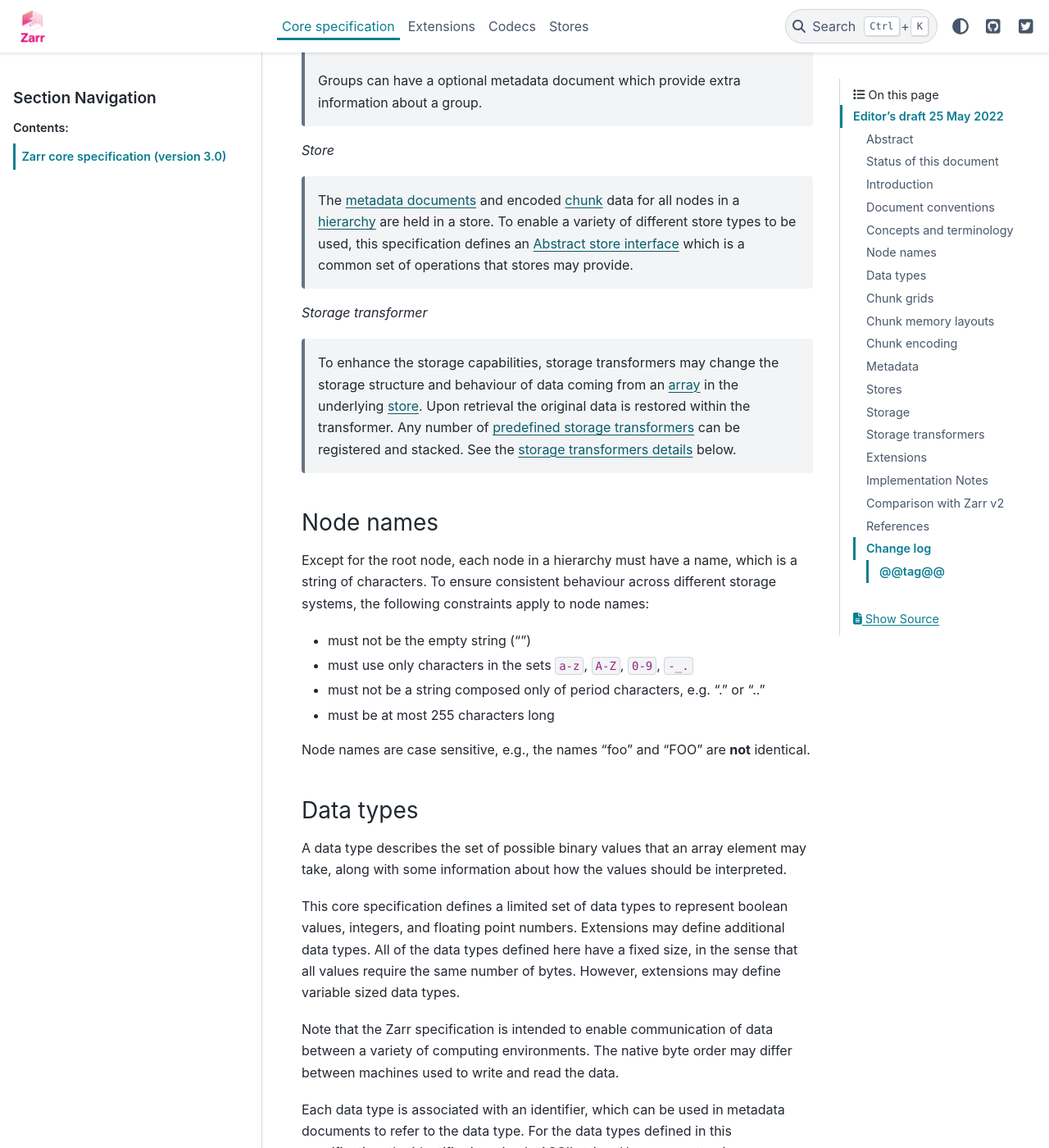
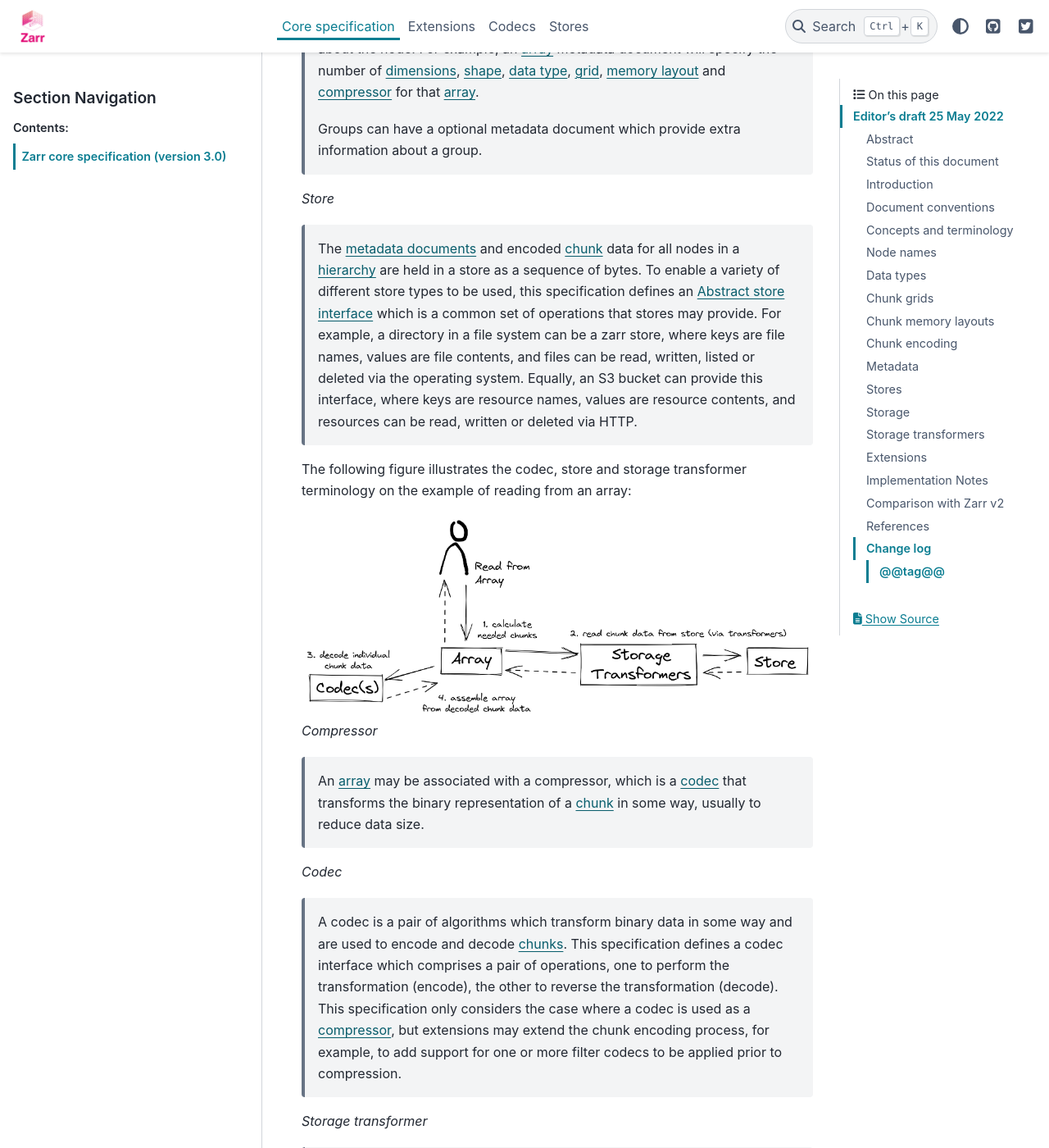
Before and after one commit to zarr-developers/zarr-specs, a Sphinx documentation site: the page built from docs/core/v3.0.rst, in a window 1280 px wide and 1400 px high, scrolled down 8325 px. Shown: the whole window at 82% size. Built offline with Sphinx 7.4.7 and the PyData theme 0.15.4, drawn with Linux system fonts in a browser that asks for light colours; some of the changed text lies outside the part shown.

Commit message:
Add illustrations to terminology, more explanations for store and storage transformer definitions

```diff
--- a/docs/core/v3.0.rst
+++ b/docs/core/v3.0.rst
@@ -221,6 +221,13 @@ Concepts and terminology
 This section introduces and defines some key terms and explains the
 conceptual model underpinning the Zarr format.
 
+The following figure illustrates the first part of the terminology:
+
+..
+   The following image was produced with https://excalidraw.com/
+   and can be loaded there, as the source is embedded in the png.
+.. image:: terminology-hierarchy.excalidraw.png
+
 .. _hierarchy:
 
 *Hierarchy*
@@ -359,6 +366,44 @@ conceptual model underpinning the Zarr format.
     of memory layout based on "C" (row-major) and "F" (column-major)
     ordering of elements_, but extensions may define other
     memory layouts.
+
+.. _metadata document:
+.. _metadata documents:
+
+*Metadata document*
+
+    Each array_ in a hierarchy_ is represented by a metadata document,
+    which is a machine-readable document containing essential
+    processing information about the node. For example, an array_
+    metadata document will specify the number of dimensions_, shape_,
+    `data type`_, grid_, `memory layout`_ and compressor_ for that
+    array_.
+
+    Groups can have a optional metadata document which provide extra
+    information about a group.
+
+.. _store:
+.. _stores:
+
+*Store*
+
+    The `metadata documents`_ and encoded chunk_ data for all nodes in a
+    hierarchy_ are held in a store as a sequence of bytes. To enable a variety
+    of different store types to be used, this specification defines an
+    `Abstract store interface`_ which is a common set of operations that stores
+    may provide. For example, a directory in a file system can be a zarr store,
+    where keys are file names, values are file contents, and files can be read,
+    written, listed or deleted via the operating system. Equally, an S3 bucket
+    can provide this interface, where keys are resource names, values are
+    resource contents, and resources can be read, written or deleted via HTTP.
+
+The following figure illustrates the codec, store and storage transformer
+terminology on the example of reading from an array:
+
+..
+   The following image was produced with https://excalidraw.com/
+   and can be loaded there, as the source is embedded in the png.
+.. image:: terminology-read.excalidraw.png
 
 .. _compressor:
 .. _compressors:
@@ -384,43 +429,20 @@ conceptual model underpinning the Zarr format.
     process, for example, to add support for one or more filter codecs
     to be applied prior to compression.
 
-.. _metadata document:
-.. _metadata documents:
-
-*Metadata document*
-
-    Each array_ in a hierarchy_ is represented by a metadata document,
-    which is a machine-readable document containing essential
-    processing information about the node. For example, an array_
-    metadata document will specify the number of dimensions_, shape_,
-    `data type`_, grid_, `memory layout`_ and compressor_ for that
-    array_.
-
-    Groups can have a optional metadata document which provide extra
-    information about a group.
-
-.. _store:
-.. _stores:
-
-*Store*
-
-    The `metadata documents`_ and encoded chunk_ data for all nodes in
-    a hierarchy_ are held in a store. To enable a variety of different
-    store types to be used, this specification defines an `Abstract store
-    interface`_ which is a common set of operations that stores may
-    provide.
-
 .. _storage transformer:
 .. _storage transformers:
 
 *Storage transformer*
 
-    To enhance the storage capabilities, storage transformers may
-    change the storage structure and behaviour of data coming from
-    an array_ in the underlying store_. Upon retrieval the original data
-    is restored within the transformer. Any number of `predefined storage
-    transformers`_ can be registered and stacked.
-    See the `storage transformers details`_ below.
+    To enhance the storage capabilities, storage transformers may change the
+    storage structure and behaviour of data coming from an array_ in the
+    underlying store_, being able to manipulate the stored bytes and the key
+    they are stored at. Upon retrieval the original data is restored within the
+    transformer. Any number of `predefined storage transformers`_ can be
+    registered and stacked. They allow to have common behavior that is not store
+    specific, but in the contrast to codecs they rather affect the storage
+    format of a complete array, rather than single chunks. See the
+    `storage transformers details`_ below.
 
 .. _`storage transformers details`: #storage-transformers-1
 
```
Also changed, not shown: docs/core/terminology-hierarchy.excalidraw.png (added), docs/core/terminology-read.excalidraw.png (added).
